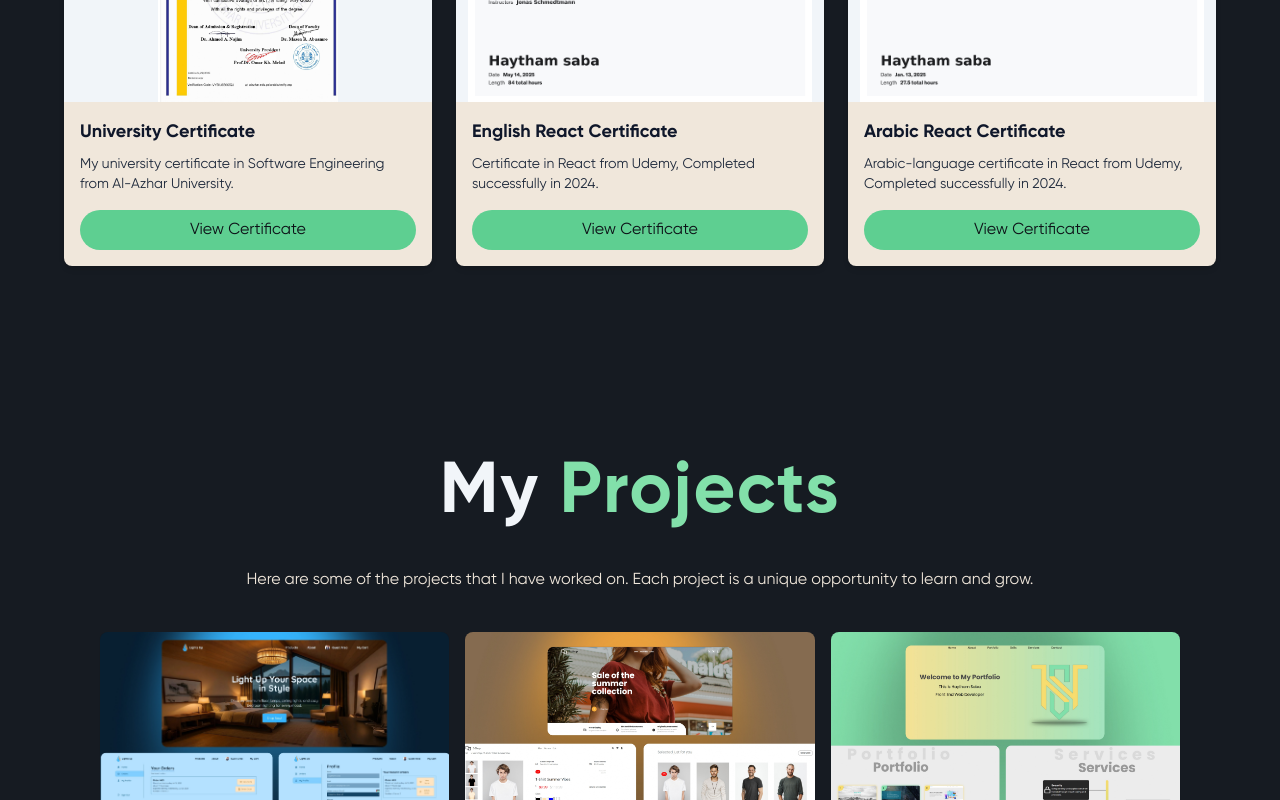
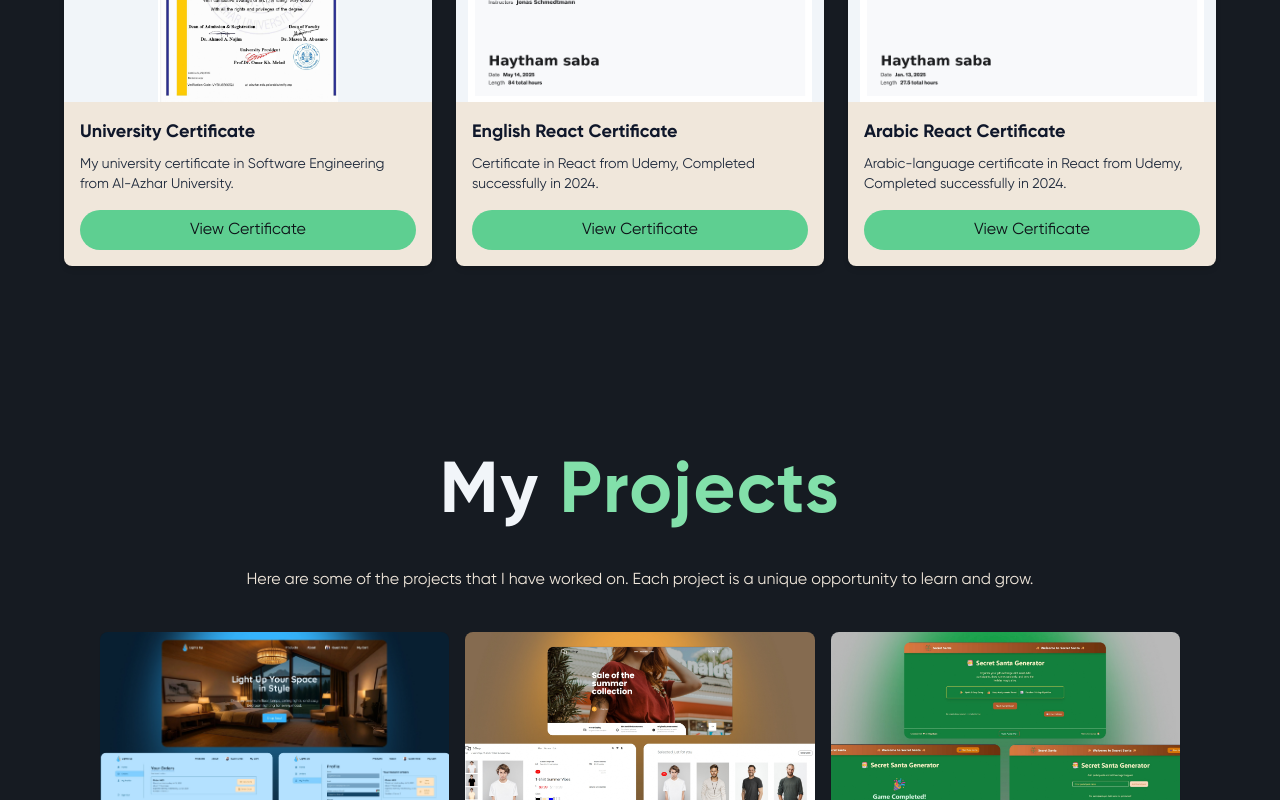
Before and after one commit to HaythamSaba/reactPortfolio, a React (Vite) app: page / in a window 1280 px wide. Shown: the part 2000-2800 px from the top of the page. Built offline with nearby package versions, Linux system fonts and the light colour scheme.

Commit message:
Adding a new Project

```diff
--- a/src/components/Projects.jsx
+++ b/src/components/Projects.jsx
@@ -24,6 +24,16 @@ const projects = [
     type: "Frontend",
   },
   {
+    title: "Secret Santa Generator",
+    description:
+      "A festive web application for organizing Secret Santa gift exchanges with random pairing algorithm.",
+    devStack: ["React", "Context API", "TailwindCSS"],
+    image: "/project-7.jpg",
+    link: "https://secret-santa-hs.vercel.app/", // Update with your actual deployed link
+    git: "secret-santa",
+    type: "Frontend",
+  },
+  {
     title: "My first Portfolio",
     description:
       "This is my first portfolio project, created while I was in college to learn web development.",
@@ -31,16 +41,6 @@ const projects = [
     image: "/project-3.jpg",
     link: "https://portifilio-livid.vercel.app/",
     git: "Portfolio",
-    type: "Frontend",
-  },
-  {
-    title: "My World",
-    description:
-      "In this project, I built a blog website that tells the world about me.",
-    devStack: ["HTML", "CSS", "JavaScript"],
-    image: "/project-4.jpg",
-    link: "https://my-world-vwza.vercel.app/",
-    git: "My-World",
     type: "Frontend",
   },
   {
@@ -61,6 +61,16 @@ const projects = [
     image: "/project-6.jpg",
     link: "https://currently-peach.vercel.app/",
     git: "currently",
+    type: "Frontend",
+  },
+  {
+    title: "My World",
+    description:
+      "In this project, I built a blog website that tells the world about me.",
+    devStack: ["HTML", "CSS", "JavaScript"],
+    image: "/project-4.jpg",
+    link: "https://my-world-vwza.vercel.app/",
+    git: "My-World",
     type: "Frontend",
   },
 ];
@@ -140,9 +150,9 @@ export default function Projects() {
                 className="h-[220px] w-full object-cover transition-transform duration-500 ease-in-out group-hover:scale-110"
               />
             </div>
-            <div className="flex flex-col px-6 py-4 gap-2 bg-background rounded-b-lg">
+            <div className="flex flex-col px-6 py-4 gap-2 bg-background rounded-b-lg min-h-[240px] justify-between">
               <h3>{project.title}</h3>
-              <p className="text-sm text-muted-foreground mb-2">
+              <p className="text-md tracking-wide mb-2">
                 {project.description}
               </p>
               <div className="flex gap-2 flex-wrap">
--- a/src/components/Skills.jsx
+++ b/src/components/Skills.jsx
@@ -31,7 +31,7 @@ const containerVariants = {
 // The animation for each individual skill item
 const skillVariants = {
   initial: { opacity: 0, y: 40 },
-  visible: { opacity: 1, y: 0, transition: { duration: 1, ease: "easeOut" } },
+  visible: { opacity: 1, y: 0, transition: { duration: 2, ease: "easeOut" } },
   exit: { opacity: 0, y: 20, transition: { duration: 0.5 } },
 };
 
```
Also changed, not shown: public/project-7.jpg (added).
